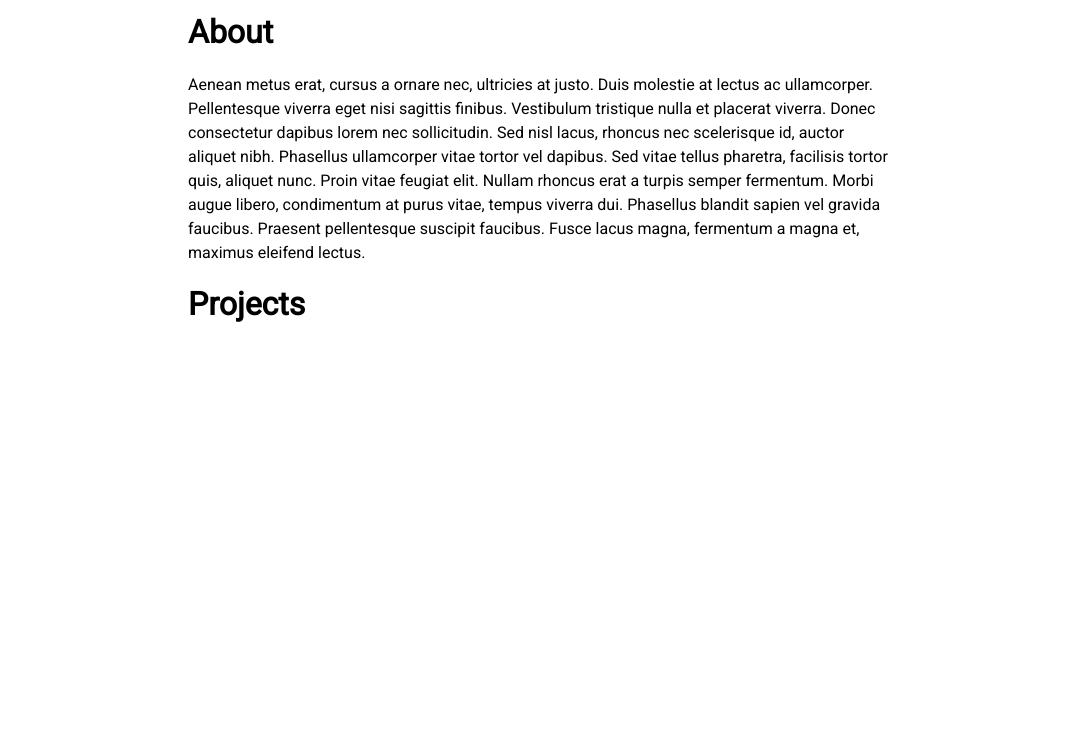
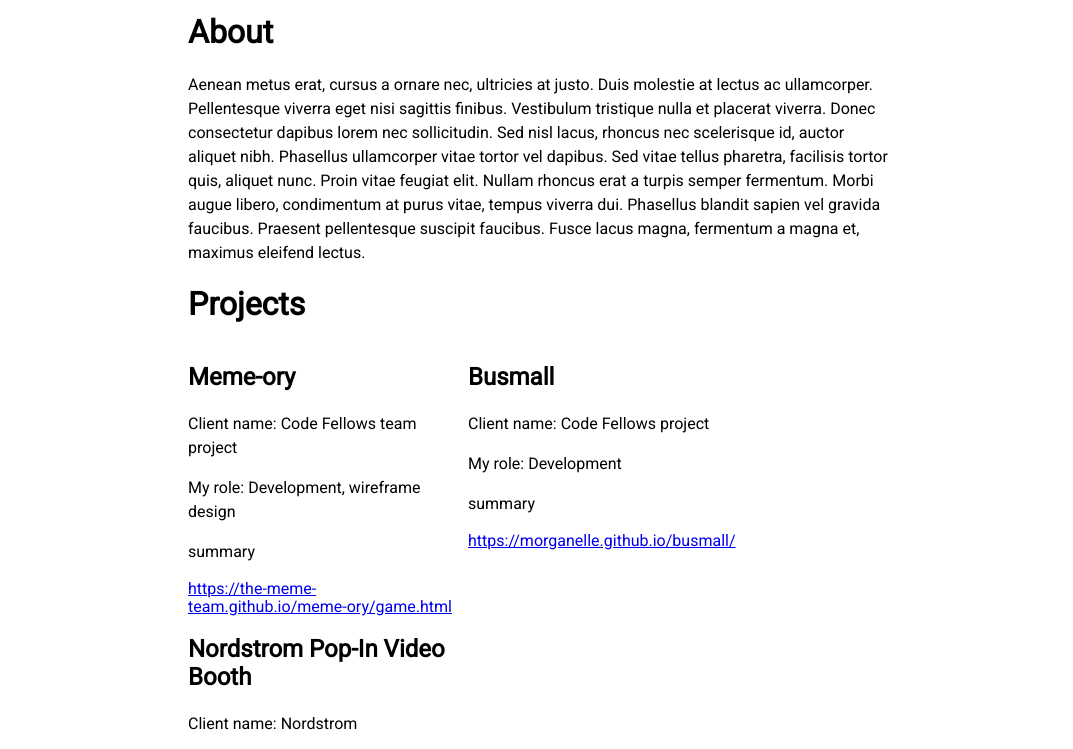
Before and after one commit to morganelle/portfolio, a plain HTML site: page index.html in a window 1280 px wide. Shown: the part 48-797 px from the top of the page, without its empty margins (102-1175 px from the left). Drawn offline with nearby package versions, Linux system fonts and the light colour scheme.

Commit message:
created projectData file to contain project objects, updated projects.js to populate DOM

```diff
--- a/index.html
+++ b/index.html
@@ -2,7 +2,7 @@
 <html>
   <head>
     <!-- Meta tag for media queries -->
-    <meta name="viewport" content="width=devie-width, initial-scale=1">
+    <meta name="viewport" content="width=device-width, initial-scale=1">
     <meta charset="utf-8">
     <title>Portfolio</title>
     <!-- Font Awesome CDN -->
@@ -36,12 +36,19 @@
         </section>
         <section id="projects">
           <h1>Projects</h1>
-          <!-- articles for projects -->
-          <article></article>
-          <article></article>
-          <article></article>
+          <!-- template article -->
+          <article class="template project">
+            <!-- <img src="" /> -->
+            <h2>Title</h2>
+            <p class="client">Client name: <span>Client</span></p>
+            <p class="role">My role: <span>Role</span></p>
+            <p class="summary"></p>
+          </article>
         </section>
       </div>
       <footer></footer>
   </body>
+  <script src="https://code.jquery.com/jquery-3.1.1.min.js" integrity="sha256-hVVnYaiADRTO2PzUGmuLJr8BLUSjGIZsDYGmIJLv2b8=" crossorigin="anonymous"></script>
+  <script type="text/javascript" src="js/projectData.js"></script>
+  <script type="text/javascript" src="js/projects.js"></script>
 </html>
--- /dev/null
+++ b/js/projectData.js
@@ -0,0 +1,33 @@
+'use strict';
+
+var projectData = [
+  {
+    title: 'Meme-ory',
+    // image = image; // need to set up image folder structure first
+    clientName: 'Code Fellows team project',
+    role: 'Development, wireframe design',
+    collaborators: 'Austin Rogers, Christina Lee, David Wheeler',
+    category: 'Development',
+    summary: 'summary',
+    link: 'https://the-meme-team.github.io/meme-ory/game.html',
+  },
+  {
+    title: 'Busmall',
+    // image = image; // need to set up image folder structure first
+    clientName: 'Code Fellows project',
+    role: 'Development',
+    category: 'Development',
+    summary: 'summary',
+    link: 'https://morganelle.github.io/busmall/',
+  },
+  {
+    title: 'Nordstrom Pop-In Video Booth',
+    // image = image; // need to set up image folder structure first
+    clientName: 'Nordstrom',
+    role: 'Project planning, creative concepting, wireframing, stakeholder communication, installation support, documentation',
+    collaborators: 'Nordstrom Emerging Media team',
+    category: ['Program Management', 'UX Design'],
+    summary: 'summary',
+    link: 'http://www.morgan-nomura.com/#/interactive-video-booth-nordstrom-opening-ceremony-popin/',
+  }
+];
--- a/js/projects.js
+++ b/js/projects.js
@@ -1,20 +1,35 @@
 'use strict';
 
-function Project(name, clientName, link, summary, longDescription, coverImage) {
-  this.name = name;
-  this.clientName = clientName;
-  this.category; // need to decide if this should be an array
-  this.link = link;
-  this.summary = summary;
-  this.longDescription = longDescription;
-  this.coverImage = coverImage; // need to set up image folder structure first
-  this.supportImages; // need to set up image folder structure first
+// global variables
+var projects = [];
+
+// project constructor
+function Project(options) {
+  this.image = options.image; // need to set up image folder structure first
+  this.title = options.title;
+  this.clientName = options.clientName;
+  this.role = options.role;
+  this.category = options.category; // need to decide if this should be an array
+  this.summary = options.summary;
+  this.link = options.link;
 }
 
-function Blog(title, images, longDescription, date) {
-  this.title = title;
-  this.images = images; // need to set up image folder structure first
-  this.longDescription = longDescription; // probably need to figure out a good way to pass this to the object
-  this.date = date;
-  this.author = 'Morgan Nomura';
+// method to create new project article from template
+Project.prototype.populateTemplate = function() {
+  var $newProject = $('article.template').clone();
+  $newProject.removeClass('template');
+  $newProject.find('h2').html(this.title);
+  $newProject.find('.client span').text(this.clientName);
+  $newProject.find('.role span').html(this.role);
+  $newProject.find('p.summary').html(this.summary);
+  $newProject.append('<a href="' + 'this.link' + '">' + this.link + '</a>');
+  return $newProject;
 }
+
+projectData.forEach(function(projectDatum) {
+  projects.push(new Project(projectDatum));
+});
+
+projects.forEach(function(p) {
+  $('#projects').append(p.populateTemplate());
+})
--- a/styles/layout.css
+++ b/styles/layout.css
@@ -8,6 +8,7 @@ div#page-content {
 /* Media Queries */
 /* Tablets */
 @media only screen and (min-width: 769px) {
+  /* nav rules */
   ul#page-nav, ul#connect-nav, ul#page-nav li, ul#connect-nav li {
     display: inline-block;
   }
@@ -27,10 +28,16 @@ div#page-content {
   i.menu {
     display: none;
   }
+  /* project rules */
+  article.project {
+    width: 40%;
+    display: inline-table;
+  }
 }
 
 /* Laptop and above */
 @media only screen and (min-width: 1025px) {
+  /* nav rules */
   nav {
     max-width: 1025px;
     margin: 0 auto;
--- a/styles/module.css
+++ b/styles/module.css
@@ -27,3 +27,8 @@ nav.top-nav ul li {
 nav.top-nav:hover ul {
   display: block;
 }
+
+/* Project rules */
+article.template {
+  display: none;
+}
```
